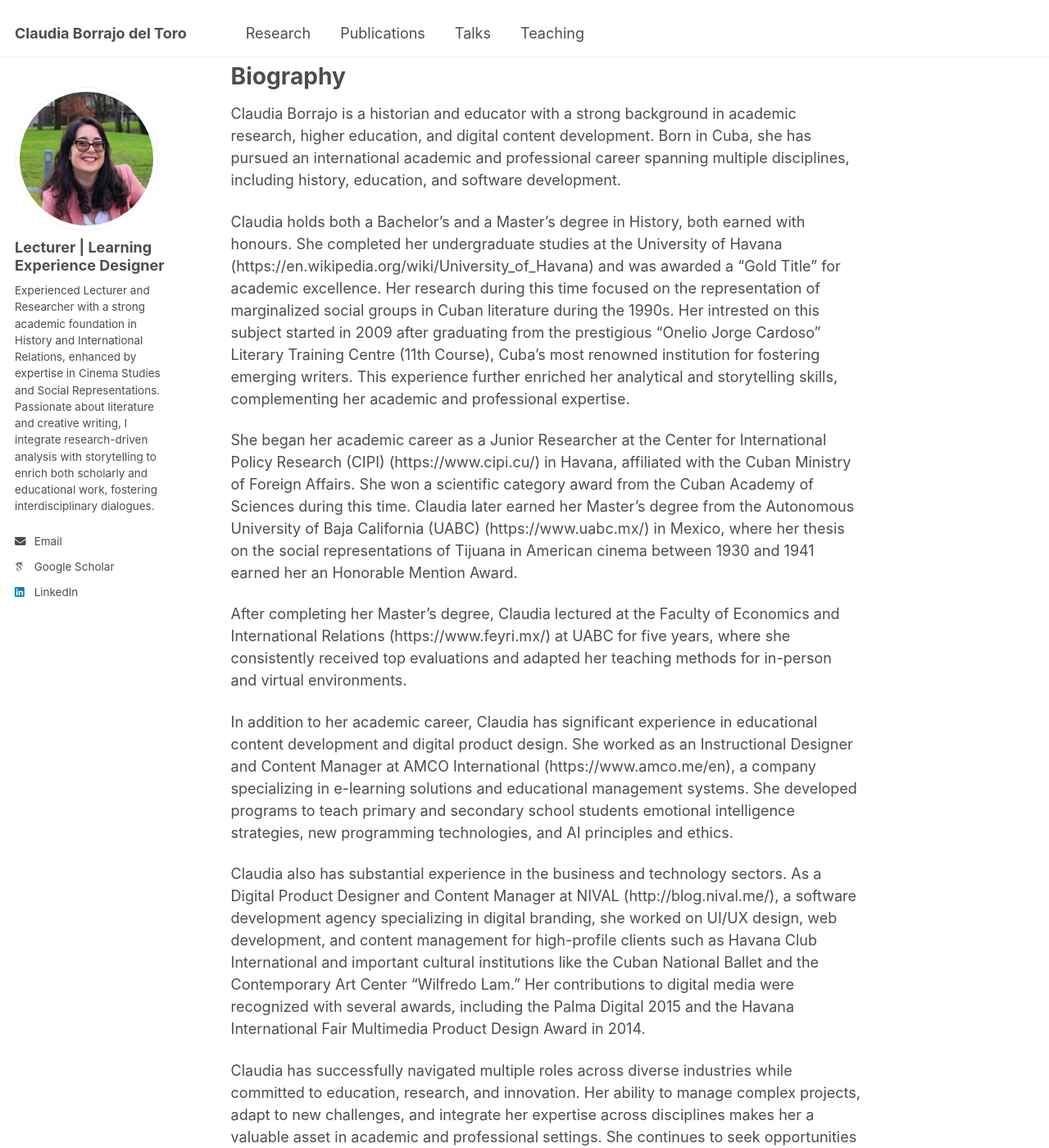
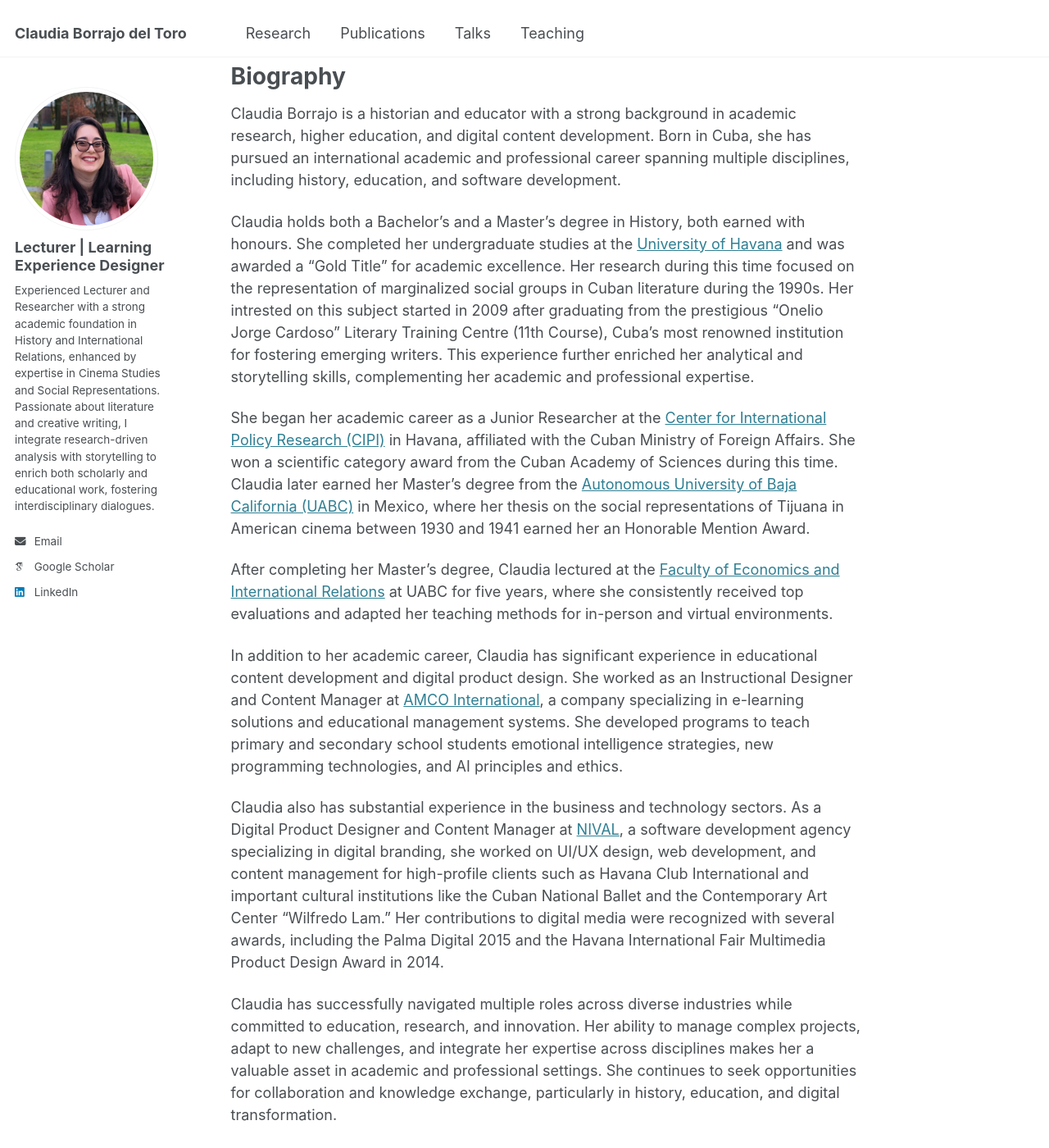
Before and after one commit to claudiabt/claudiabt.github.io, a Jekyll site: the page built from _pages/about.md, in a window 1280 px wide and 1400 px high, scrolled down 539 px. Shown: the whole window at 82% size. Built offline with Jekyll 4.4.1, drawn with Linux system fonts in a browser that asks for light colours; some web fonts are replaced; some of the changed text lies outside the part shown.

Commit message:
Update about.md

```diff
--- a/_pages/about.md
+++ b/_pages/about.md
@@ -28,16 +28,16 @@ Biography
 
 Claudia Borrajo is a historian and educator with a strong background in academic research, higher education, and digital content development. Born in Cuba, she has pursued an international academic and professional career spanning multiple disciplines, including history, education, and software development.
 
-Claudia holds both a Bachelor’s and a Master’s degree in History, both earned with honours. She completed her undergraduate studies at the University of Havana (https://en.wikipedia.org/wiki/University_of_Havana) and was awarded a "Gold Title" for academic excellence. Her research during this time focused on the representation of marginalized social groups in Cuban literature during the 1990s. Her intrested on this subject started in 2009 after graduating from the prestigious "Onelio Jorge Cardoso" Literary Training Centre (11th Course), Cuba’s most renowned institution for fostering emerging writers. This experience further enriched her analytical and storytelling skills, complementing her academic and professional expertise.
+Claudia holds both a Bachelor’s and a Master’s degree in History, both earned with honours. She completed her undergraduate studies at the [University of Havana](https://en.wikipedia.org/wiki/University_of_Havana) and was awarded a "Gold Title" for academic excellence. Her research during this time focused on the representation of marginalized social groups in Cuban literature during the 1990s. Her intrested on this subject started in 2009 after graduating from the prestigious "Onelio Jorge Cardoso" Literary Training Centre (11th Course), Cuba’s most renowned institution for fostering emerging writers. This experience further enriched her analytical and storytelling skills, complementing her academic and professional expertise.
 
-She began her academic career as a Junior Researcher at the Center for International Policy Research (CIPI) (https://www.cipi.cu/) in Havana, affiliated with the Cuban Ministry of Foreign Affairs. She won a scientific category award from the Cuban Academy of Sciences during this time. Claudia later earned her Master’s degree from the Autonomous University of Baja California (UABC) (https://www.uabc.mx/) in Mexico, where her thesis on the social representations of Tijuana in American cinema between 1930 and 1941 earned her an Honorable Mention Award.
+She began her academic career as a Junior Researcher at the [Center for International Policy Research (CIPI)](https://www.cipi.cu) in Havana, affiliated with the Cuban Ministry of Foreign Affairs. She won a scientific category award from the Cuban Academy of Sciences during this time. Claudia later earned her Master’s degree from the [Autonomous University of Baja California (UABC)](https://www.uabc.mx) in Mexico, where her thesis on the social representations of Tijuana in American cinema between 1930 and 1941 earned her an Honorable Mention Award.
 
-After completing her Master’s degree, Claudia lectured at the Faculty of Economics and International Relations (https://www.feyri.mx/) at UABC for five years, where she consistently received top evaluations and adapted her teaching methods for in-person and virtual environments.
+After completing her Master’s degree, Claudia lectured at the [Faculty of Economics and International Relations](https://www.feyri.mx) at UABC for five years, where she consistently received top evaluations and adapted her teaching methods for in-person and virtual environments.
 
-In addition to her academic career, Claudia has significant experience in educational content development and digital product design. She worked as an Instructional Designer and Content Manager at AMCO International (https://www.amco.me/en), a company specializing in e-learning solutions and educational management systems. She developed programs to teach primary and secondary school students emotional intelligence strategies, new programming technologies, and AI principles and ethics.
+In addition to her academic career, Claudia has significant experience in educational content development and digital product design. She worked as an Instructional Designer and Content Manager at [AMCO International](https://www.amco.me/en), a company specializing in e-learning solutions and educational management systems. She developed programs to teach primary and secondary school students emotional intelligence strategies, new programming technologies, and AI principles and ethics.
 
-Claudia also has substantial experience in the business and technology sectors. As a Digital Product Designer and Content Manager at NIVAL (http://blog.nival.me/), a software development agency specializing in digital branding, she worked on UI/UX design, web development, and content management for high-profile clients such as Havana Club International and important cultural institutions like the Cuban National Ballet and the Contemporary Art Center "Wilfredo Lam." Her contributions to digital media were recognized with several awards, including the Palma Digital 2015 and the Havana International Fair Multimedia Product Design Award in 2014.
+Claudia also has substantial experience in the business and technology sectors. As a Digital Product Designer and Content Manager at [NIVAL](http://blog.nival.me), a software development agency specializing in digital branding, she worked on UI/UX design, web development, and content management for high-profile clients such as Havana Club International and important cultural institutions like the Cuban National Ballet and the Contemporary Art Center "Wilfredo Lam." Her contributions to digital media were recognized with several awards, including the Palma Digital 2015 and the Havana International Fair Multimedia Product Design Award in 2014.
 
 Claudia has successfully navigated multiple roles across diverse industries while committed to education, research, and innovation. Her ability to manage complex projects, adapt to new challenges, and integrate her expertise across disciplines makes her a valuable asset in academic and professional settings. She continues to seek opportunities for collaboration and knowledge exchange, particularly in history, education, and digital transformation.
 
-Currently, Claudia is in the writing phase of her Ph.D. dissertation at UABC’s Historical Research Institute (http://iih.tij.uabc.mx/). Her doctoral research, titled “Film Censorship in Mexico as a Public Diplomacy Tool, 1910-1950”, explores the role of Mexican authorities in shaping the country’s image abroad through film censorship and diplomatic negotiations.
+Currently, Claudia is in the writing phase of her Ph.D. dissertation at [UABC’s Historical Research Institute](http://iih.tij.uabc.mx). Her doctoral research, titled “Film Censorship in Mexico as a Public Diplomacy Tool, 1910-1950”, explores the role of Mexican authorities in shaping the country’s image abroad through film censorship and diplomatic negotiations.
```
